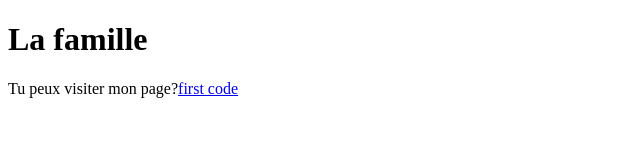
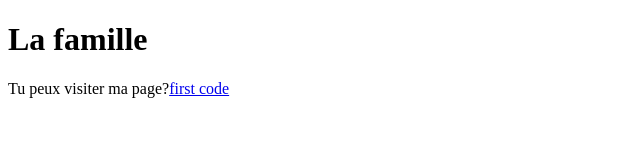
Before and after one commit to Abdoulghaniou/myfirsthtml, a plain HTML site: page index.html in a window 1280 px wide. Shown: the full height of the page, 0-640 px from the left. Drawn offline with Linux system fonts and the light colour scheme.

Commit message:
Update and rename deus.html to index.html

```diff
--- a/deus.html
+++ b/index.html
@@ -6,6 +6,6 @@
 </head>
 <body>
 	<h1>La famille</h1>
-	<p>Tu peux visiter mon page?<a href="Prem.html"title="tu va pas regretter je suis sur!" target="-blank">first code</a><br/>
+	<p>Tu peux visiter ma page?<a href="Prem.html"title="tu va pas regretter je suis sur!" target="-blank">first code</a><br/>
 	</p>
 </body>
```
